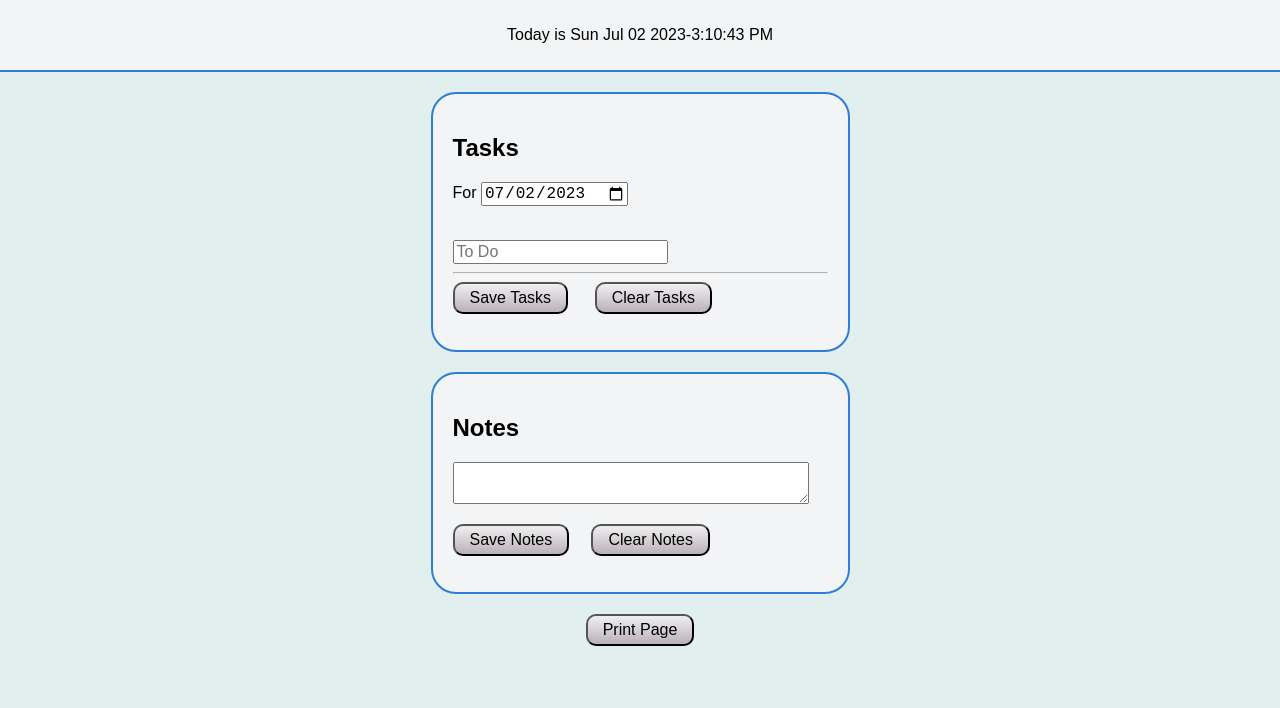
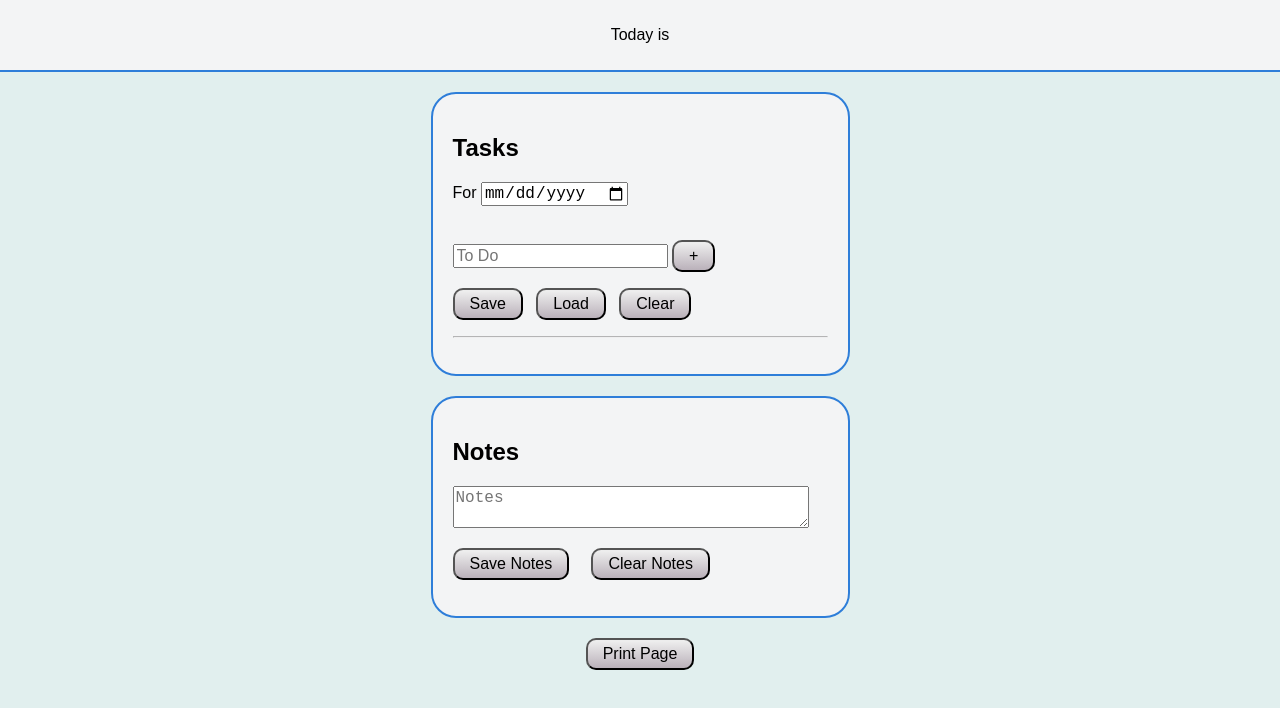
Before and after one commit to teflonjosh/listToDo, a plain HTML site: page index.html in a window 1280 px wide. Drawn offline with Linux system fonts and the light colour scheme.

Commit message:
Update index.html
Updating index file 7/2/2023

```diff
--- a/index.html
+++ b/index.html
@@ -6,30 +6,34 @@
             <link rel="stylesheet" href="style.css">
       <body>
     <header>
-<p>Today is <span id="time"></span></p>
+      <p>Today is <span id="time"> </span></p>
     </header>
       <div class="container">
         <div id="todo-container">
           <h2>Tasks</h2>
             <p>For <input type="date" id="date" name="date"></p>
               <br>
-            <input id="input" type="text" placeholder="To Do">
-        <div id="todo-list"></div>
+                <input id="task-input" type="text" placeholder="To Do">
+                  <button id="add-task-btn">+</button>
+                    <p>
+                  <button id="saveBut">Save</button>
+                &nbsp;&nbsp;<button id="load">Load</button>
+                &nbsp;&nbsp;<button id="deleteTodo">Clear</button>
+              <ul id="task-list"></ul>
             <hr>
-<button id="save-btn">Save Tasks</button> &nbsp;&nbsp;
-&nbsp;&nbsp;<button id="delete-all-btn">Clear Tasks</button>
           <p>
         </div>
       <div id="notes-container">
-                <section onload="loadInput()">
+        <section id ="onload">
           <h2>Notes</h2>
-                <textarea class="userInput"></textarea>
+            <textarea class="userInput" placeholder="Notes"></textarea>
               <p>
-        <button onclick="saveInput()">Save Notes</button>&nbsp;&nbsp;
-        &nbsp;&nbsp;<button onclick="clearInput()">Clear Notes</button>
+            <button id="save-input">Save Notes</button>&nbsp;&nbsp;
+          &nbsp;&nbsp;<button id="clear-notes">Clear Notes</button>
+        </section>
       </div>
     </div>
-    <button id="export-btn">Print Page</button>
+  <button id="printBut">Print Page</button>
         <script src="app.js"></script>
             <footer>
         </footer>
```
Lines whose indentation alone changed are shown as unchanged.
